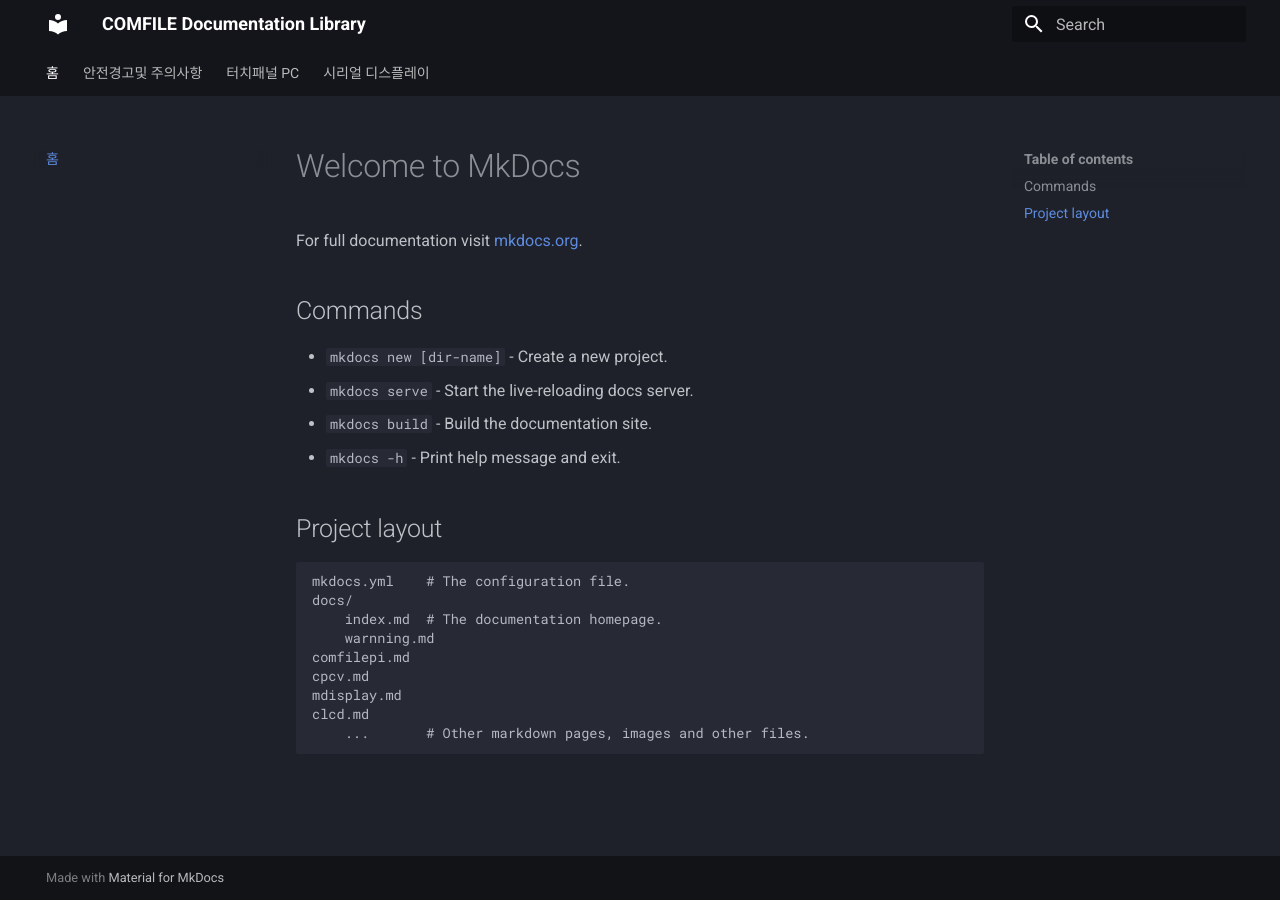
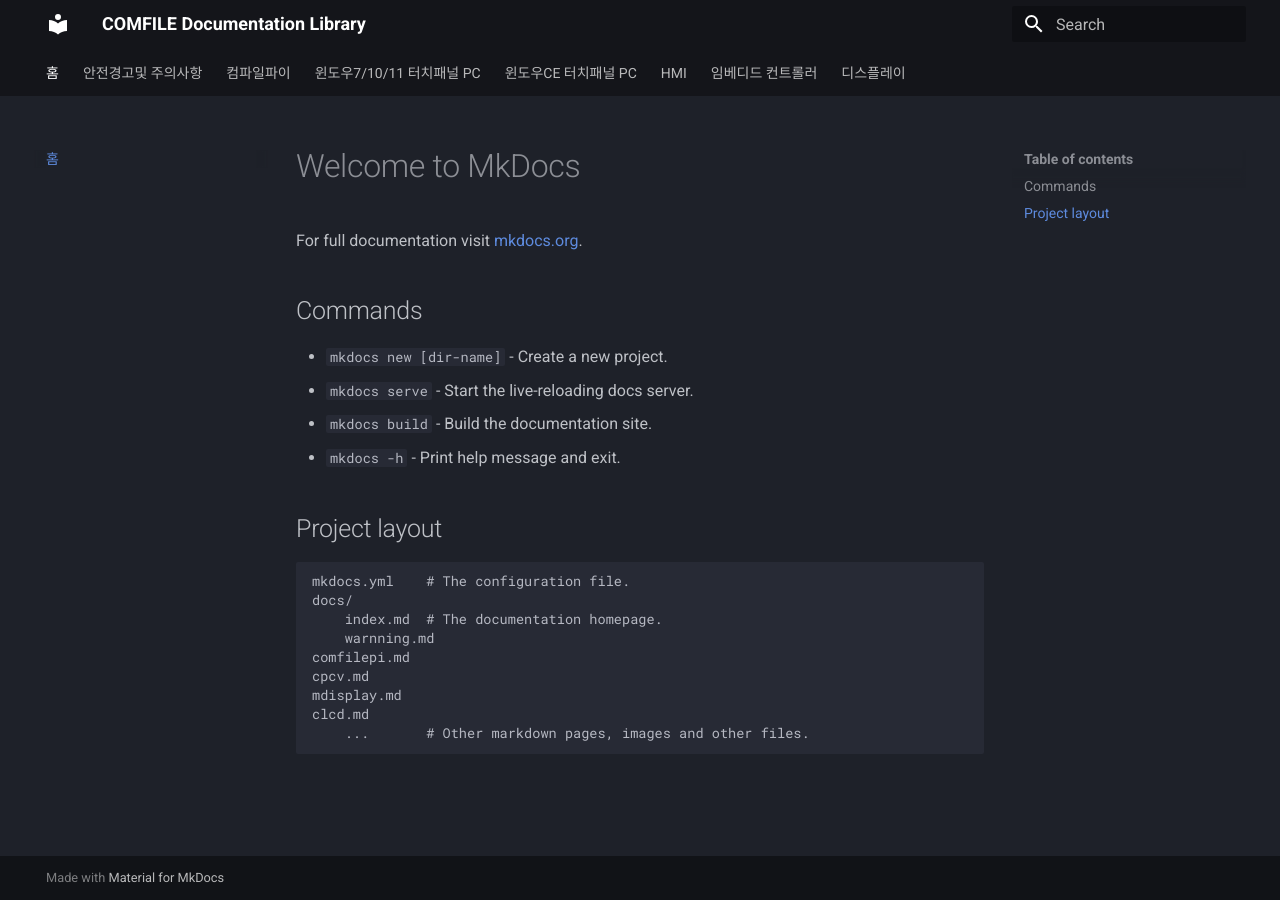
Before and after one commit to comfiletech/Docs, an MkDocs documentation site: the page built from docs/index.md, in a window 1280 px wide. Built offline with MkDocs 1.6.1 and Material for MkDocs 9.7.7, drawn with Linux system fonts in a browser that asks for light colours.

Commit message:
Refactor navigation structure in mkdocs.yml

```diff
--- a/mkdocs.yml
+++ b/mkdocs.yml
@@ -6,12 +6,21 @@
 nav:
   - 홈: index.md
   - 안전경고및 주의사항: warnning.md
-  - 터치패널 PC:
-      - 컴파일파이: comfilepi.md
-      - 윈도우7/10/11: cpcv.md
-  - 시리얼 디스플레이:
-      - M DISPLAY: mdisplay.md
-      - CLCD: clcd.md
+  - 컴파일파이: comfilepi/index.md
+  - 윈도우7/10/11 터치패널 PC: cpcv/index.md
+  - 윈도우CE 터치패널 PC: cuwin/index.md
+  - HMI: hmi/index.md
+  - 임베디드 컨트롤러:
+    - 큐블록: cubloc/index.md
+    - 모아콘: moacon/index.md
+    - 모듈형 FADUINO: modularfaduino/index.md
+    - FADUINO: faduino/index.md
+  - 디스플레이:
+    - M Display: mdisplay/index.md
+    - CLCD: clcd/index.md
+    - CSG: csg/index.md
+    - UIF-5K-2: uif5k2/index.md
+    - UIF420B: uif420b/index.md
 
 theme:
   name: material
```
